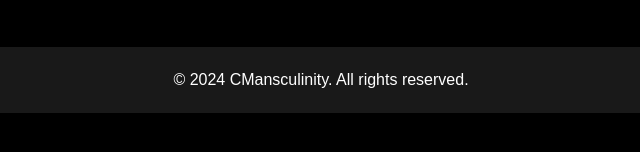
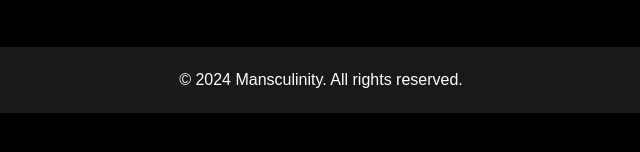
Before and after one commit to mothmandev/mansculinity, a plain HTML site: page product.html in a window 1280 px wide. Shown: the part 506-658 px from the top of the page, 319-959 px from the left. Drawn offline with Linux system fonts and the light colour scheme.

Commit message:
Add files via upload

```diff
--- a/product.html
+++ b/product.html
@@ -28,7 +28,7 @@
     </section>
 
     <footer>
-        <p>&copy; 2024 CMansculinity. All rights reserved.</p>
+        <p>&copy; 2024 Mansculinity. All rights reserved.</p>
     </footer>
 </body>
 </html>
```
Also changed, not shown: about.html (+1 -0 lines), contact.html (+1 -0 lines), shop.html (+1 -0 lines).
